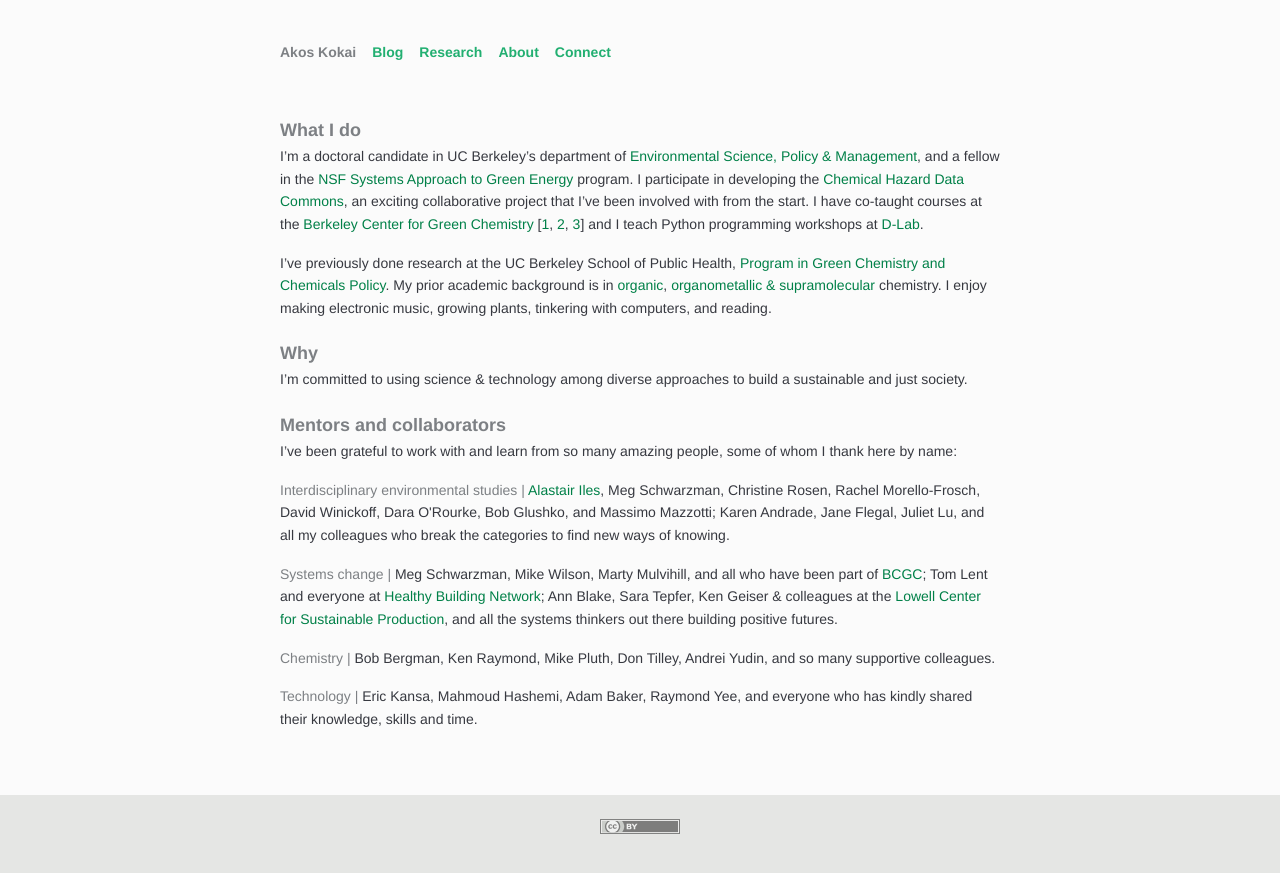
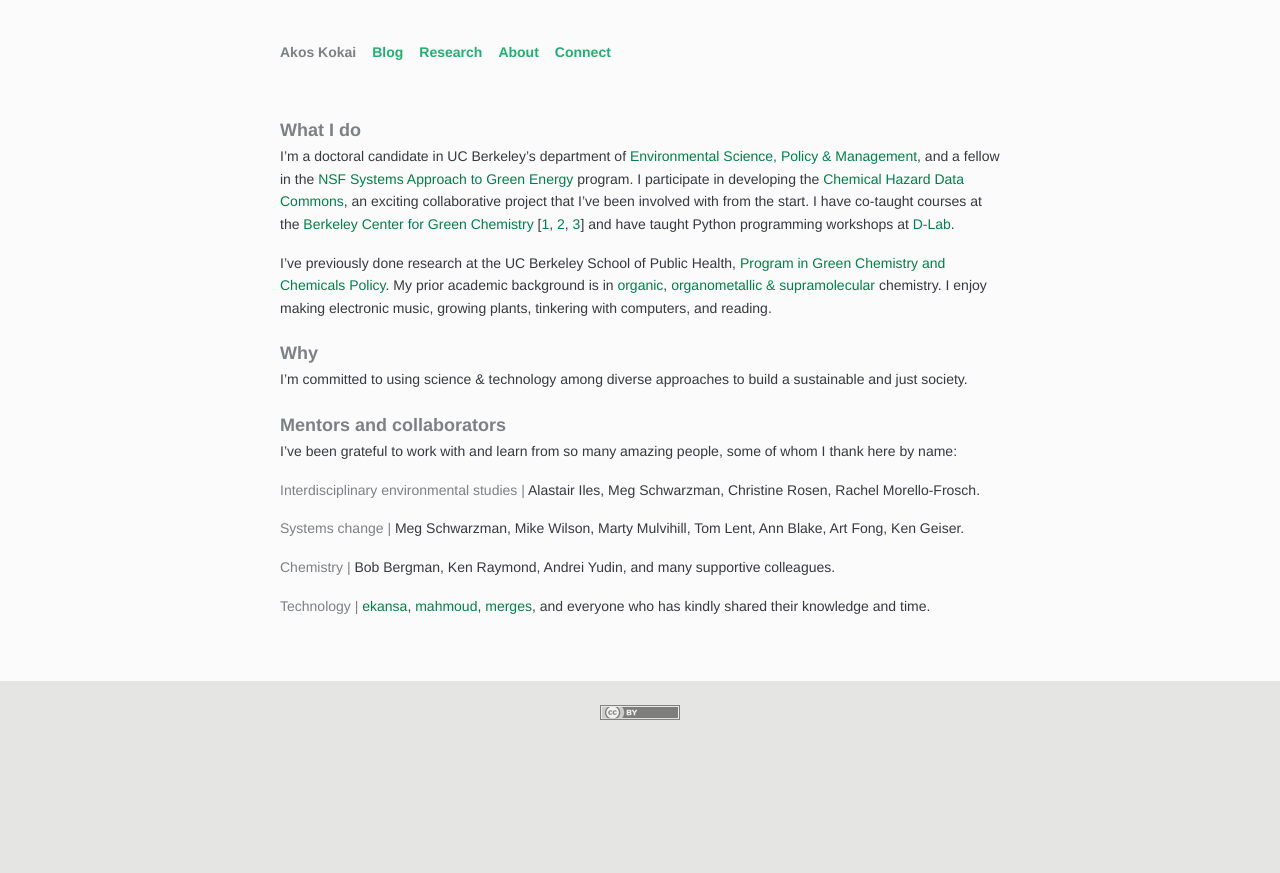
Before and after one commit to akokai/akokai.github.io, a Jekyll site: the page built from about/index.html, in a window 1280 px wide. Shown: the top 873 px of the page. Built offline with Jekyll 4.4.1, drawn with Linux system fonts in a browser that asks for light colours.

Commit message:
machadaynu

```diff
--- a/about/index.html
+++ b/about/index.html
@@ -2,7 +2,7 @@
 title: "About"
 ---
 <h2>What I do</h2>
-<p>I’m a doctoral candidate in UC Berkeley’s department of <a href="http://ourenvironment.berkeley.edu/">Environmental Science, Policy &amp; Management</a>, and a fellow in the <a href="http://sage-bcgc.berkeley.edu/">NSF Systems Approach to Green Energy</a> program. I participate in developing the <a href="https://commons.healthymaterials.net/">Chemical Hazard Data Commons</a>, an exciting collaborative project that I’ve been involved with from the start. I have co-taught courses at the <a href="http://bcgc.berkeley.edu/">Berkeley Center for Green Chemistry</a> [<a href="http://bcgc.berkeley.edu/Green%20Chemistry%3A%20An%20Interdisciplinary%20Approach%20to%20Sustainability%20%20">1</a>, <a href="http://bcgc.berkeley.edu/engineering-and-health-impact-methods-green-design">2</a>, <a href="https://bcgc.berkeley.edu/greener-solutions/">3</a>] and I teach Python programming workshops at <a href="http://dlab.berkeley.edu/">D-Lab</a>.</p>
+<p>I’m a doctoral candidate in UC Berkeley’s department of <a href="http://ourenvironment.berkeley.edu/">Environmental Science, Policy &amp; Management</a>, and a fellow in the <a href="http://sage-bcgc.berkeley.edu/">NSF Systems Approach to Green Energy</a> program. I participate in developing the <a href="https://commons.healthymaterials.net/">Chemical Hazard Data Commons</a>, an exciting collaborative project that I’ve been involved with from the start. I have co-taught courses at the <a href="http://bcgc.berkeley.edu/">Berkeley Center for Green Chemistry</a> [<a href="http://bcgc.berkeley.edu/Green%20Chemistry%3A%20An%20Interdisciplinary%20Approach%20to%20Sustainability%20%20">1</a>, <a href="http://bcgc.berkeley.edu/engineering-and-health-impact-methods-green-design">2</a>, <a href="https://bcgc.berkeley.edu/greener-solutions/">3</a>] and have taught Python programming workshops at <a href="http://dlab.berkeley.edu/">D-Lab</a>.</p>
 
 <p>I’ve previously done research at the UC Berkeley School of Public Health, <a href="http://coeh.berkeley.edu/greenchemistry/">Program in Green Chemistry and Chemicals Policy</a>. My prior academic background is in <a href="http://doi.org/10.1021/jo062401o">organic</a>, <a href="http://doi.org/10.1080/10610278.2015.1122196">organometallic &amp; supramolecular</a> chemistry. I enjoy making electronic music, growing plants, tinkering with computers, and reading.</p>
 
@@ -13,13 +13,13 @@
 <p>I’ve been grateful to work with and learn from so many amazing people, some of whom I thank here by name:</p>
 
 <p><span class="quiet">Interdisciplinary environmental studies | </span>
-<a href="http://nature.berkeley.edu/ileslab/">Alastair Iles</a>, Meg Schwarzman, Christine Rosen, Rachel Morello-Frosch, David Winickoff, Dara O'Rourke, Bob Glushko, and Massimo Mazzotti; Karen Andrade, Jane Flegal, Juliet Lu, and all my colleagues who break the categories to find new ways of knowing.</p>
+Alastair Iles, Meg Schwarzman, Christine Rosen, Rachel Morello-Frosch.</p>
 
 <p><span class="quiet">Systems change | </span>
-Meg Schwarzman, Mike Wilson, Marty Mulvihill, and all who have been part of <a href="http://bcgc.berkeley.edu/">BCGC</a>; Tom Lent and everyone at <a href="https://healthybuilding.net/">Healthy Building Network</a>; Ann Blake, Sara Tepfer, Ken Geiser &amp; colleagues at the <a href="https://www.uml.edu/research/lowell-center/">Lowell Center for Sustainable Production</a>, and all the systems thinkers out there building positive futures.</p>
+Meg Schwarzman, Mike Wilson, Marty Mulvihill, Tom Lent, Ann Blake, Art Fong, Ken Geiser.</p>
 
 <p><span class="quiet">Chemistry | </span>
-Bob Bergman, Ken Raymond, Mike Pluth, Don Tilley, Andrei Yudin, and so many supportive colleagues.</p>
+Bob Bergman, Ken Raymond, Andrei Yudin, and many supportive colleagues.</p>
 
 <p><span class="quiet">Technology | </span>
-Eric Kansa, Mahmoud Hashemi, Adam Baker, Raymond Yee, and everyone who has kindly shared their knowledge, skills and time.</p>
+<a href="https://github.com/ekansa">ekansa</a>, <a href="https://github.com/mahmoud">mahmoud</a>, <a href="https://github.com/merges">merges</a>, and everyone who has kindly shared their knowledge and time.</p>
--- a/research/index.html
+++ b/research/index.html
@@ -2,15 +2,14 @@
 title: "Research"
 ---
 <h2>Technology, society, and sustainability</h2>
-<p>I research social and technical issues in using science and technology to make transitions toward sustainability. By ‘sustainability’ I mean <a href="{% post_url 2015-10-08-sustaining-what %}">a range of ideas</a> connected to long-term human and ecological well-being. I’m interested in how scientific knowledge can be better mobilized to tackle socially complex environmental problems, and how technological sustainability transitions can be brought about in just and participatory ways.</p>
+<p>I research issues in science &amp; technology for sustainability, focusing on sustainable materials and production systems. I’m interested in how scientific knowledge can be better mobilized to tackle socially complex environmental problems, and how technological change can take place in just and participatory ways.</p>
 
 <h3>Knowledge commons for green chemistry</h3>
-<p>The central project of my dissertation research investigates patterns of knowledge sharing that are emerging across broad efforts to eliminate toxic chemicals from systems of production. I’m interested in systems of shared knowledge production and management that have the characteristics of <em>knowledge commons</em>, and the ways in which these systems may shape our understanding of chemicals and environmental health. Through this research, I aim to explore ways of collaboratively building information infrastructures for chemical hazard assessment and safer chemical substitution.</p>
+<p>The central project of my dissertation research investigates patterns of knowledge sharing that are emerging across broad efforts to eliminate toxic chemicals from systems of production. I investigate systems of shared knowledge production and management that have the characteristics of <em>knowledge commons</em>, and the ways in which these systems may shape our understanding of chemicals and environmental health. Through this research, I aim to explore new ways of collaboratively building information infrastructures for chemical hazard assessment and safer chemical substitution.</p>
 
 <h4>Published materials &amp; works in progress</h4>
 <ul class="flow">
 <li>For an overview of this project, see my presentation with Alastair Iles, <a href="https://www.ocf.berkeley.edu/~akokai/Kokai_Pacifichem_2015-12-19.pdf" target="_blank">Knowledge commons for green chemistry: Collective solutions to information challenges in the substitution of hazardous chemicals</a>.</li>
 <li><a href="{{ site.url }}/research/organizing/">Open knowledge management for the substitution of hazardous chemicals</a>: a working paper.</li>
 <li><a href="http://kaios.net/commongroups/">Common Groups</a>: a software project to support collaborative molecular structure-based classification of chemicals in known hazard groups. A project of the <a href="https://commons.healthymaterials.net/">Chemical Hazard Data Commons</a>.</li>
-<li><a href="https://docs.google.com/spreadsheets/d/1X3kVw2gudqpTtax6fijjlNUnJeY-I9tztsJjGl_NwXs/edit?usp=sharing" target="_blank">Chemical information nodes</a>: a collaboratively-edited (and by now outdated) map of databases and open data resources that contribute to the global chemical information commons, with an emphasis on environmental health.</li>
 </ul>
```
